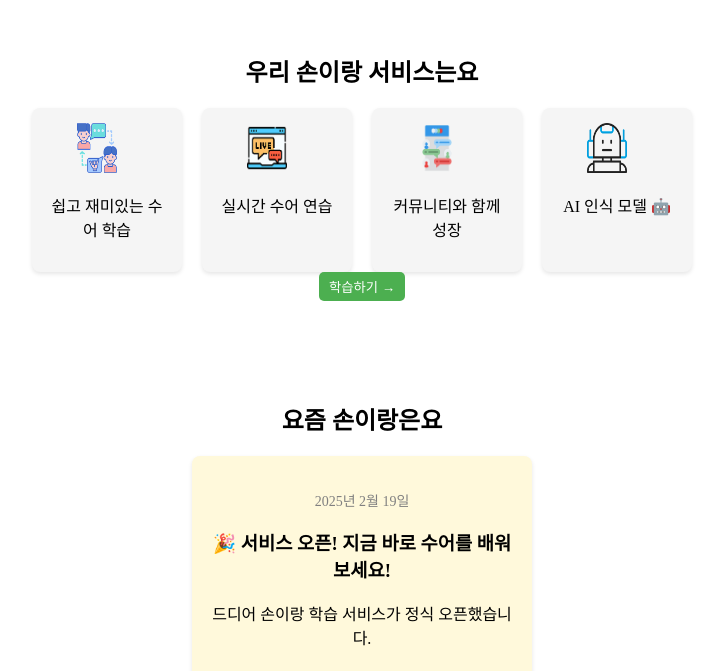
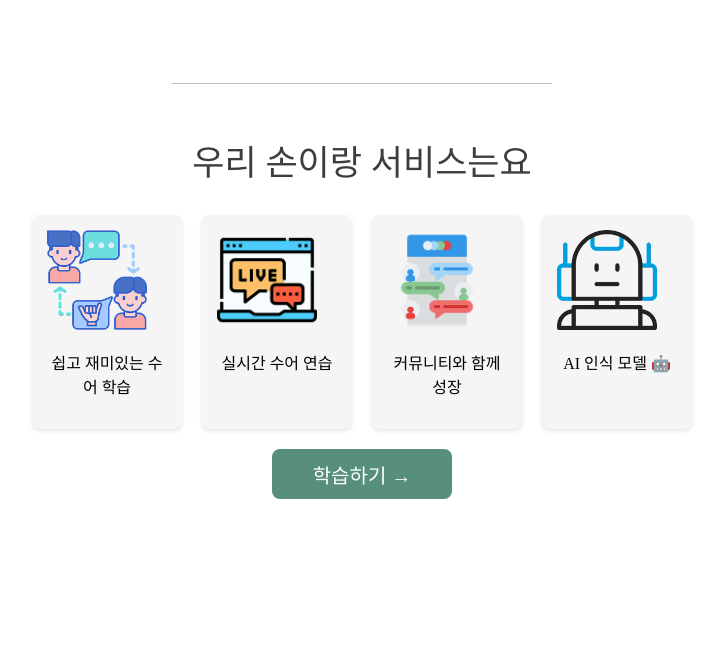
Before and after one commit to GDG-SignED/front, a React (Vite) app: page / in a window 1280 px wide. Shown: the part 589-1260 px from the top of the page, without its empty margins (278-1001 px from the left). Built offline with nearby package versions, Linux system fonts and the light colour scheme; a web font is replaced by a local one.

Commit message:
Feat #8: 홈화면 서비스 섹션 수정

```diff
--- a/src/components/homepage/ServiceIntro.css
+++ b/src/components/homepage/ServiceIntro.css
@@ -1,7 +1,15 @@
 .service-intro {
   text-align: center;
+  position: relative;
+  height: 600px;
   padding: 40px 0;
   font-family: 'IBM-Plex-Sans-KR';
+}
+
+.service-text {
+  font-size: 35px;
+  color: #3D3D3D;
+  margin-bottom: 30px;
 }
 
 .service-list {
@@ -21,14 +29,20 @@
 }
 
 .service-card img {
-  width: 40px;
+  width: 100px;
+  height: 100px;
 }
 
 .service-button {
-  background: #4caf50;
+  margin-top: 20px;
+  font-family: 'IBM-Plex-Sans-KR';
+  font-size: 20px;
+  height: 50px;
+  width: 180px;
+  background-color: #578E7E;
   color: white;
+  padding: 8px 15px;
   border: none;
-  padding: 5px 10px;
-  border-radius: 5px;
+  border-radius: 8px;
   cursor: pointer;
 }
--- a/src/components/homepage/ServiceIntro.jsx
+++ b/src/components/homepage/ServiceIntro.jsx
@@ -4,10 +4,23 @@ import Img2 from '../../assets/images/homeServiceImg_2.png'
 import Img3 from '../../assets/images/homeServiceImg_3.png'
 import Img4 from '../../assets/images/homeServiceImg_4.png'
 
+
+import { useNavigate } from 'react-router-dom';
+
 const ServiceIntro = () => {
+  const navigate = useNavigate();
+  function gotoClass() {
+    navigate('/class-main-page');
+  }
+
   return (
     <section className="service-intro">
-      <h2>우리 손이랑 서비스는요</h2>
+      <hr/>
+
+      <div className="service-text">
+        우리 손이랑 서비스는요
+      </div>
+
       <div className="service-list">
         <div className="service-card">
           <img src={Img1} alt="학습" />
@@ -26,7 +39,8 @@ const ServiceIntro = () => {
           <p>AI 인식 모델 🤖</p>
         </div>
       </div>
-      <button className="service-button">학습하기 →</button>
+
+      <button className="service-button" onClick={gotoClass}>학습하기 →</button>
     </section>
   );
 };
```
